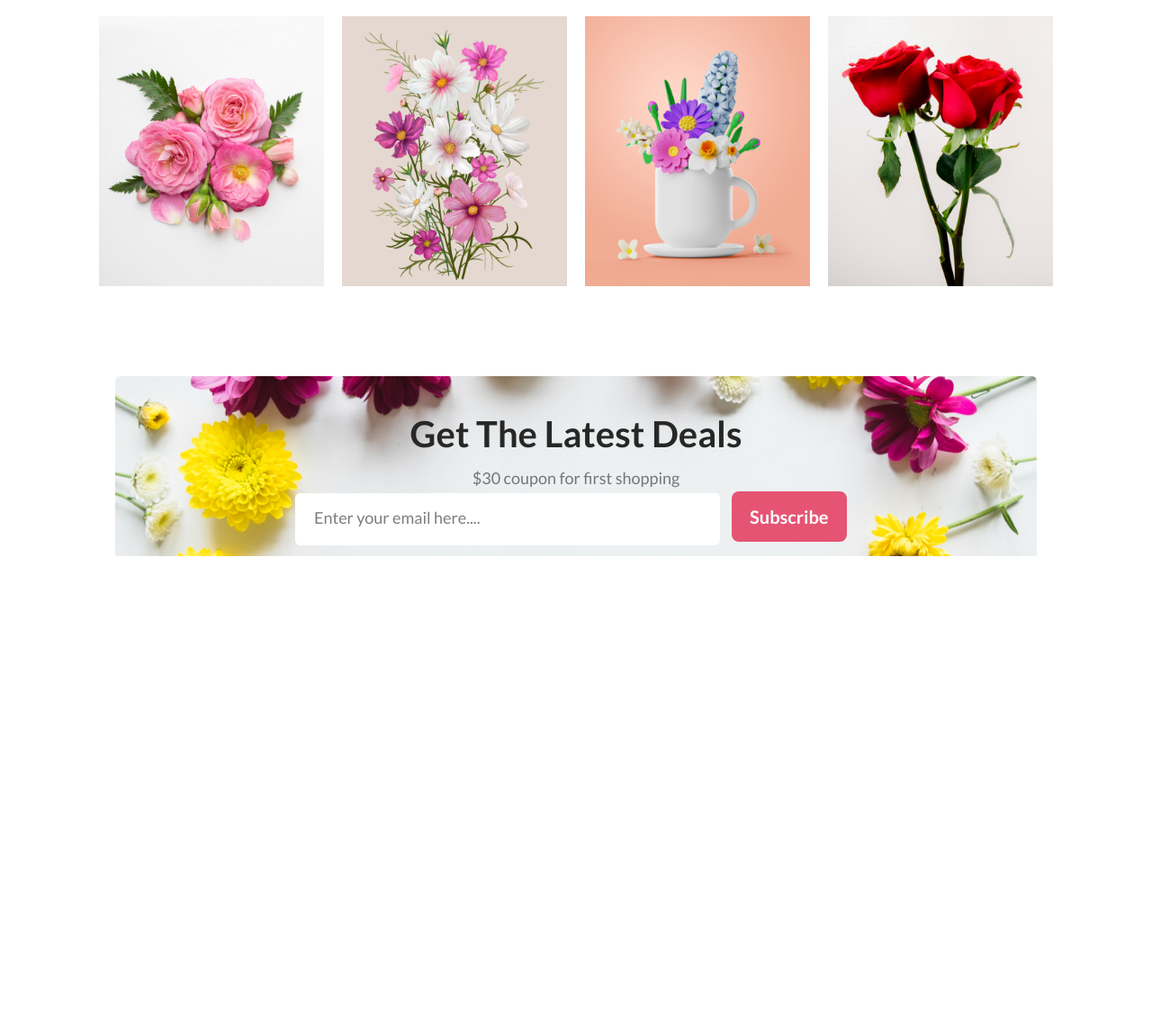
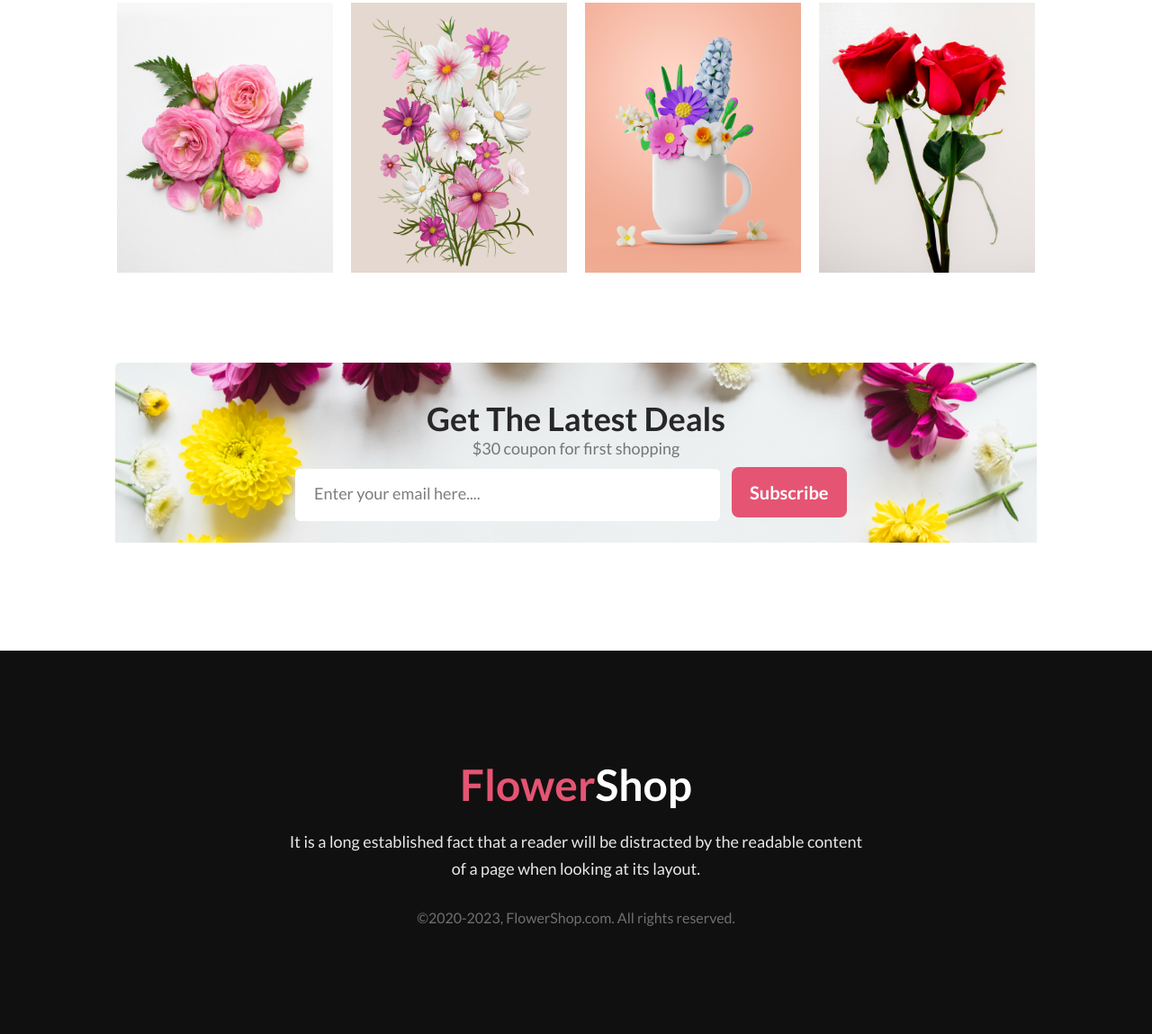
Before and after one commit to bidrohi98/first-assignment, a plain HTML site: page index.html in a window 1280 px wide. Shown: the part 2014-3163 px from the top of the page at 90% size. Before the commit the page ends 2632 px from the top, so only its background shows below. Drawn offline with Linux system fonts and the light colour scheme.

Commit message:
footer part

```diff
--- a/index.html
+++ b/index.html
@@ -91,7 +91,11 @@
     </main>
     <!-- footer part -->
     <footer>
-
+        <div class="footer-container">
+            <h2 class="f-title"><span style="color: #E55473;">Flower</span>Shop</h2>
+            <p class="f-dis">It is a long established fact that a reader will be distracted by the readable content of a page when looking at its layout.</p>
+            <p class="f-copy"> &copy;2020-2023, FlowerShop.com. All rights reserved. </p>
+        </div>
     </footer>
 </body>
 </html>
--- a/style.css
+++ b/style.css
@@ -162,16 +162,18 @@
     font-size: 18px;
     font-weight: 400;
     line-height: 30px;
-    margin-top: 10px;
+    margin: 20px 0;
 }
 .card-pic{
     margin-top: 45px;
     display: flex;
     justify-content: center;
     gap: 20px;
+    width: 80%;
+    margin: auto;
 }
 .card-pic img{
-    width: 250px;
+    width: 240px;
     height: 300px;
     margin-bottom: 100px;
 }
@@ -186,7 +188,7 @@
 .l-deal-title{
     color: #272727;
     text-align: center;
-    font-size: 40px;
+    font-size: 36px;
     font-weight: 800;
     padding-top: 40px;
 }
@@ -195,8 +197,7 @@
     text-align: center;
     font-size: 18px;
     font-weight: 400;
-    line-height: 30px;
-    margin-top: 10px;
+    margin-bottom:10px;
 }
 form{
     padding-left: 200px;
@@ -222,3 +223,30 @@ form ::placeholder{
     color: rgba(39, 39, 39, 0.60);
 
 }
+/* footer part */
+.footer-container{
+    background: #111010;
+    text-align: center;
+    margin-top:120px ;
+    padding: 120px 0;
+}
+.f-title{
+    color: #fff;
+    font-size: 48px;
+    font-weight: 800;
+}
+.f-dis{
+    color: rgba(255, 255, 255, 0.90);
+    width: 50%;
+    margin: auto;
+    font-size: 18px;
+    font-weight: 400;
+    line-height: 30px;
+    margin-top: 20px;
+}
+.f-copy{
+    color: rgba(255, 255, 255, 0.40);
+    font-size: 16px;
+    font-weight: 400;
+    margin-top: 30px;
+}
```
